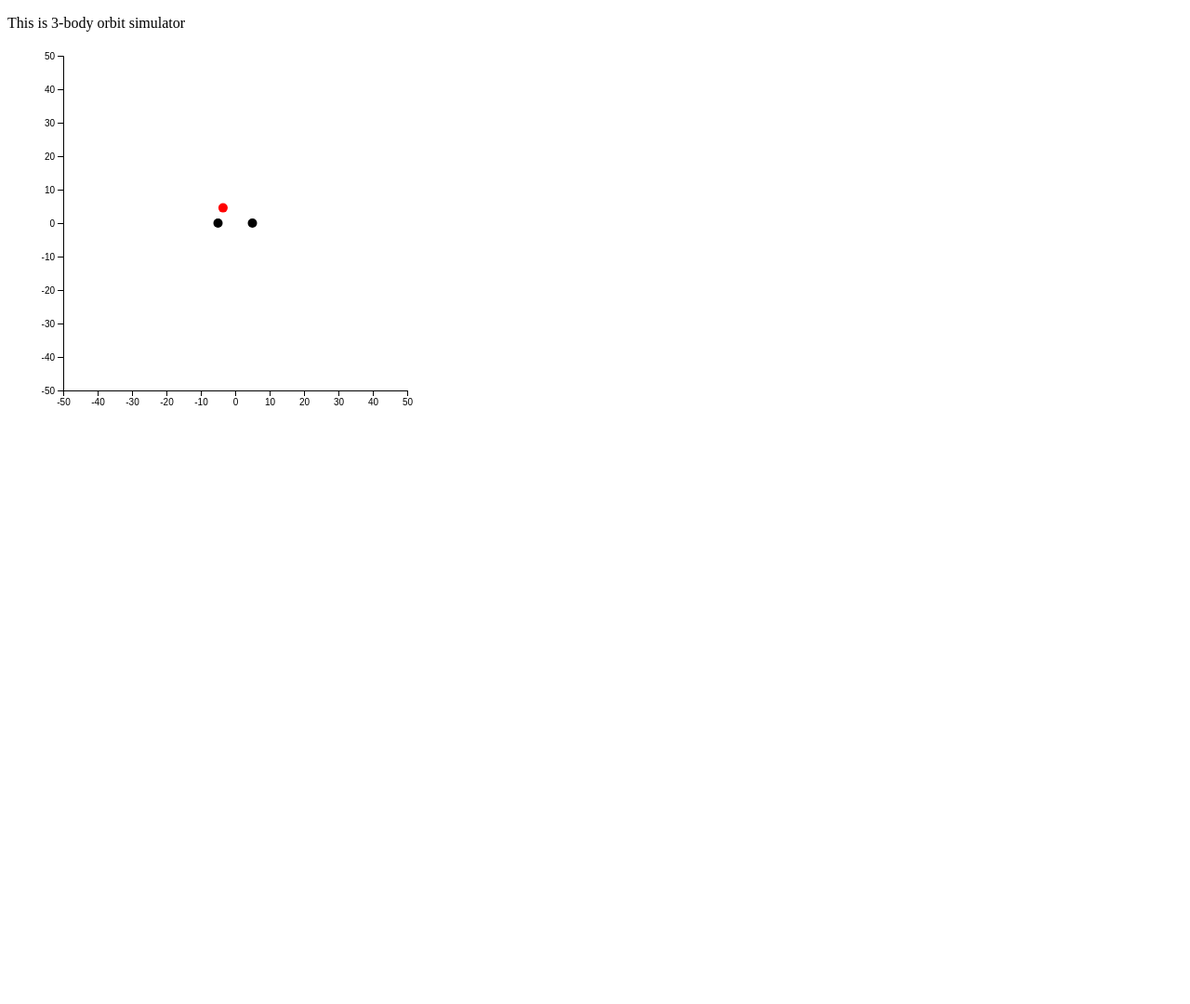
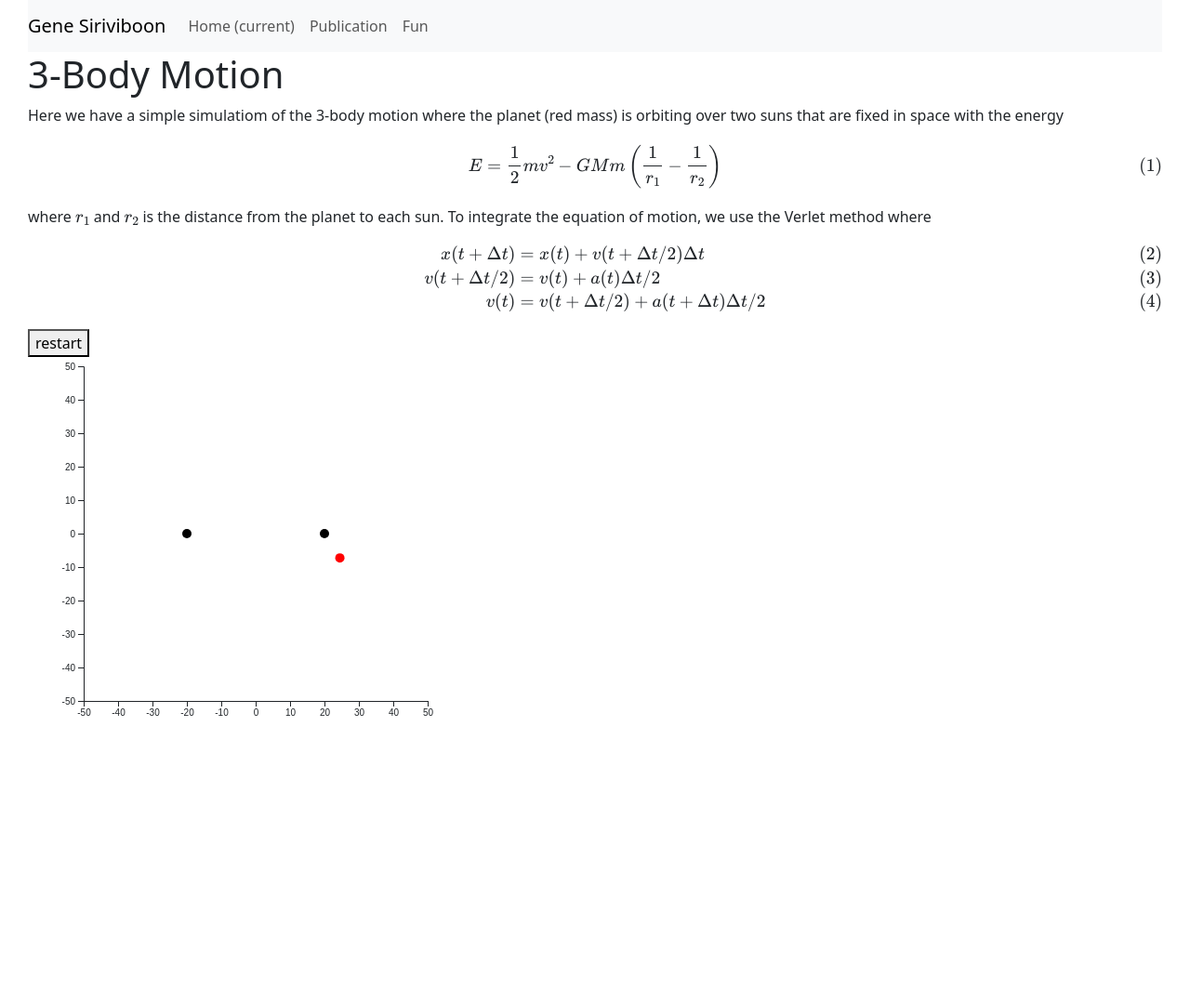
Before and after one commit to JeaneSiriviboon/JeaneSiriviboon.github.io, a plain HTML site: page 3body.html in a window 1280 px wide. Shown: the whole page at 93% size. Before the commit the page ends 800 px from the top, so only its background shows below. Drawn offline with nearby package versions, Linux system fonts and the light colour scheme.

Commit message:
add some text to 3-body

```diff
--- a/3body.html
+++ b/3body.html
@@ -3,32 +3,75 @@
 <head>
     <meta charset="UTF-8">
     <meta name="viewport" content="width=device-width, initial-scale=1.0">
-    <title>Document</title>
+    <title>3-body</title>
+    <link href="https://cdn.jsdelivr.net/npm/bootstrap@5.3.3/dist/css/bootstrap.min.css" rel="stylesheet" integrity="sha384-QWTKZyjpPEjISv5WaRU9OFeRpok6YctnYmDr5pNlyT2bRjXh0JMhjY6hW+ALEwIH" crossorigin="anonymous">
 </head>
-<body>
+<body style='margin-top:0;margin-left:30px;margin-right:30px;'>
+  <nav class="navbar navbar-expand-lg navbar-light bg-light">
+    <button class="navbar-toggler" type="button" data-toggle="collapse" data-target="#navbarToggle" aria-controls="navbarToggle" aria-expanded="true" aria-label="Toggle navigation">
+      <span class="navbar-toggler-icon"></span>
+    </button>
+    <a id="Home" class="navbar-brand" href="index.html">Gene Siriviboon</a>
+    <div class="collapse navbar-collapse" id="navbarToggle">
+      <ul class="navbar-nav mr-auto mt-2 mt-lg-0">
+        <li class="nav-item active">
+          <a href="index.html" id="Home" class="nav-link">Home <span class="sr-only">(current)</span></a>
+        </li>
+        <li class="nav-item">
+          <a href="index.html" id="Publication "class="nav-link">Publication</a>
+        </li>
+        <li class="nav-item">
+          <a class="nav-link " href="index.html" id="Fun">Fun</a>
+        </li>
+      </ul>
+      <!-- <form class="form-inline my-2 my-lg-0">
+        <input class="form-control mr-sm-2" type="search" placeholder="Search" aria-label="Search">
+        <button class="btn btn-outline-success my-2 my-sm-0" type="submit">Search</button>
+      </form> -->
+    </div>
+  </nav>
 
-    <p> This is 3-body orbit simulator</p>
+
+    <h1> 3-Body Motion</h1>
+    <p>
+      Here we have a simple simulatiom of the 3-body motion where the planet (red mass) is orbiting over
+      two suns that are fixed in space with the energy
+
+      \begin{equation}
+      E = \frac{1}{2} m v^2 - GMm  \left( \frac{1}{r_1} - \frac{1}{r_2}  \right)
+      \end{equation}
+      where \(r_1\) and \(r_2\) is the distance from the planet to each sun.
+
+      To integrate the equation of motion, we use the Verlet method where
+      \begin{align}
+          x(t + \Delta t) &= x(t) + v(t + \Delta t/2) \Delta t \\
+          v(t + \Delta t/2) &= v(t) +  a(t) \Delta t/2 \\
+          v(t) &= v(t + \Delta t/2) +  a(t+\Delta t) \Delta t/2
+      \end{align}
+
+
+    </p>
+
     <script src="https://d3js.org/d3.v5.js"></script>
-    <div id="my_dataviz"></div>
+    <button type="button" id="restart">restart</button>
+    <div id="animation"></div>
+
 
     <script>
-
         // set the dimensions and margins of the graph
         const margin = {top: 10, right: 30, bottom: 30, left: 60},
             width = 460 - margin.left - margin.right,
             height = 400 - margin.top - margin.bottom;
             // append the svg object to the body of the page
-            const svg = d3.select("#my_dataviz")
+        const svg = d3.select("#animation")
               .append("svg")
                 .attr("width", width + margin.left + margin.right)
                 .attr("height", height + margin.top + margin.bottom)
               .append("g")
                 .attr("transform", `translate(${margin.left}, ${margin.top})`)
 
-        // //Read the data
-        // d3.csv("https://raw.githubusercontent.com/holtzy/data_to_viz/master/Example_dataset/2_TwoNum.csv").then( function(data) {
+        const button = d3.select("#restart")
 
-          // Add X axis
         const x = d3.scaleLinear()
             .domain([-50, 50])
             .range([ 0, width ]);
@@ -45,10 +88,18 @@
         svg.append("g")
             .call(d3.axisLeft(y));
 
-        // 1st sun
-        svg.append('g')
+
+
+
+
+      const x1 = 20
+      const x2 = -20
+
+
+      // 1st sun
+      svg.append('g')
             .append("circle")
-              .attr("cx", x(-5))
+              .attr("cx", x(x1))
               .attr("cy", y(0))
               .attr("r", 5)
               .style("fill", 'black')
@@ -56,19 +107,19 @@
         // 2nd sun
         svg.append('g')
             .append("circle")
-              .attr("cx", x(5))
+              .attr("cx", x(x2))
               .attr("cy", y(0))
               .attr("r", 5)
               .style("fill", 'black')
 
-
-
+      const x_init = 30
+      const vy_init = 0.7
 
         var timestep = 0
-        var x_mass = 6
+        var x_mass = x_init
         var y_mass = 0
         var vx_mass = 0
-        var vy_mass = 2
+        var vy_mass = vy_init
 
         svg.append('g')
             .append("circle")
@@ -84,18 +135,22 @@
             .attr("stroke-width", 2)
             .attr("stroke", "darkgrey")
 
-        function redraw() {
+
+
+
+
+      function redraw() {
         // Update…
         timestep += 1
 
-        vx_mass +=  -0.5 * (x_mass - 5)/((x_mass - 5)**2 + y_mass**2)
-        vx_mass +=  -0.5 * (x_mass + 5)/((x_mass + 5)**2 + y_mass**2)
+        vx_mass +=  -0.5 * (x_mass - x1)/((x_mass - x1)**2 + y_mass**2)
+        vx_mass +=  -0.5 * (x_mass - x2)/((x_mass - x2)**2 + y_mass**2)
 
         x_mass += vx_mass
         y_mass += vy_mass
 
-        vy_mass +=  -0.5 * (y_mass)/((x_mass - 5)**2 + y_mass**2)
-        vy_mass +=  -0.5 * (y_mass)/((x_mass + 5)**2 + y_mass**2)
+        vy_mass +=  -0.5 * (y_mass)/((x_mass - x1)**2 + y_mass**2)
+        vy_mass +=  -0.5 * (y_mass)/((x_mass - x2)**2 + y_mass**2)
 
 
         svg.selectAll(".mass")
@@ -106,27 +161,37 @@
         }
 
 
-        // svg.selectAll("path")
-        //     .transition()
-        //     .duration(30)
-        //     .attr("cx", x(x_mass))
-        //     .attr("cy", y(y_mass))
-
 
         setInterval(function() {
             redraw();  // call the function you created to update the chart
         }, 30);
 
 
+        button.on("click", function (){
+          timestep = 0
+          x_mass = x_init
+          y_mass = 0
+          vx_mass = 0
+          vy_mass = vy_init
+
+          redraw()
+        })
 
 
-        //   svg.selectAll("circle")
-        //     .transition()
-        //     .delay(function(d,i){return(i*3)})
-        //     .duration(2000)
-        //     .attr("cx", function (d) { return x(d.GrLivArea); } )
-        //     .attr("cy", function (d) { return y(d.SalePrice); } )
-        // })
-        // </script>
+
+
+      </script>
+      <script>
+        MathJax = {
+          tex: {
+            tags: 'ams'  // should be 'ams', 'none', or 'all'
+          }
+        };
+        </script>
+
+<script src="https://code.jquery.com/jquery-2.1.3.min.js"></script>
+<script src="http://maxcdn.bootstrapcdn.com/bootstrap/3.3.1/js/bootstrap.min.js"></script>
+<script src="https://polyfill.io/v3/polyfill.min.js?features=es6"></script>
+<script id="MathJax-script" async src="https://cdn.jsdelivr.net/npm/mathjax@3/es5/tex-mml-chtml.js"></script>
 </body>
 </html>
```
Also changed, not shown: index.html (+3 -1 lines).
